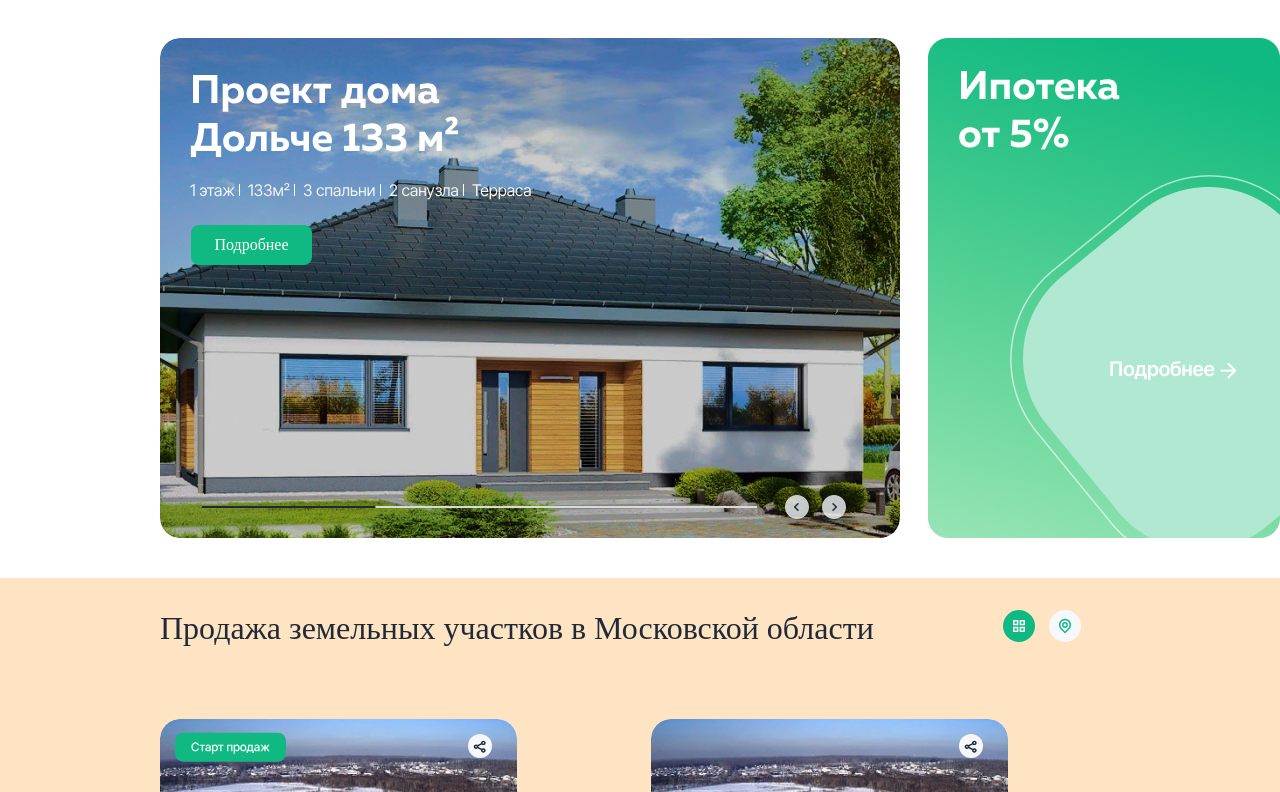
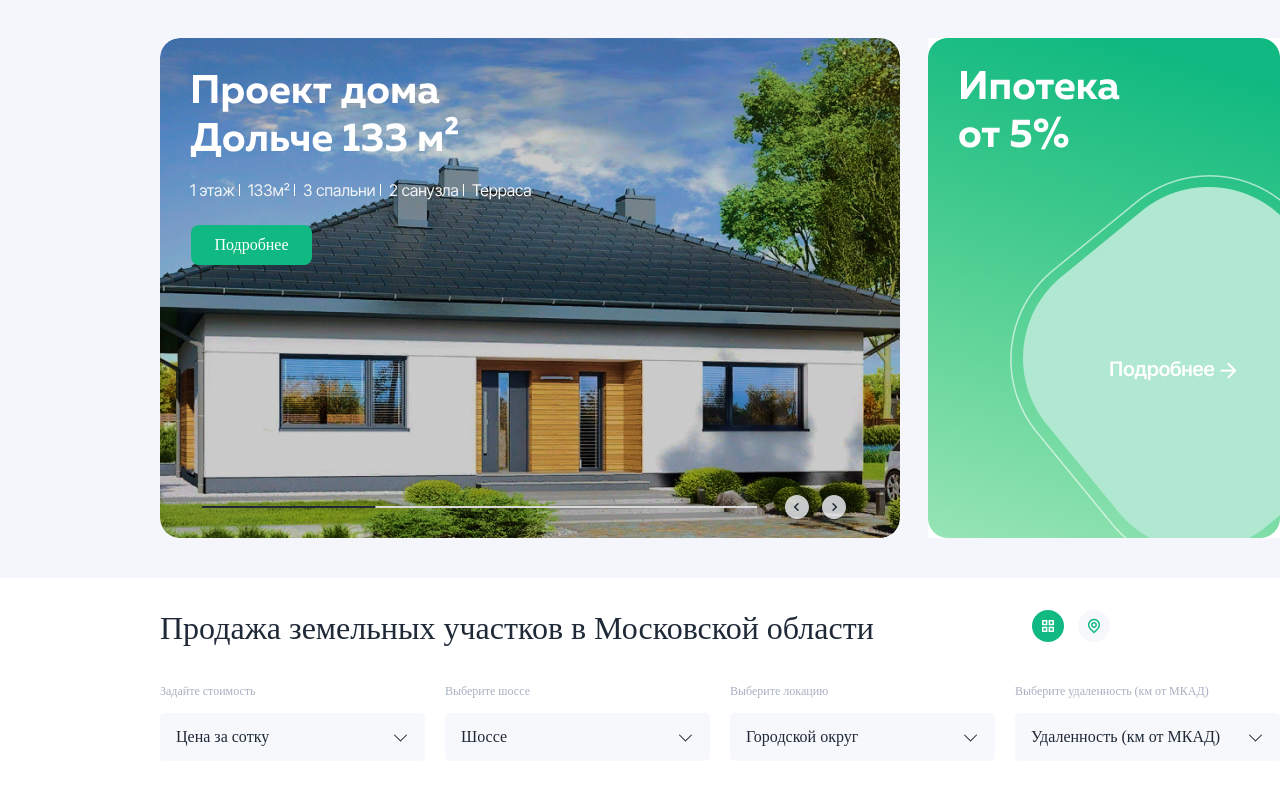
Before and after one commit to Akim262000/ZemBery, a plain HTML site: page index.html in a window 1280 px wide. Shown: the part 160-952 px from the top of the page. Drawn offline with Linux system fonts and the light colour scheme.

Commit message:
feat: Element form select

```diff
--- a/blocks/page/page.css
+++ b/blocks/page/page.css
@@ -1,3 +1,6 @@
 .page {
   max-width: 1440px;
+  width: 100%;
+  margin: 0 auto;
+  background-color: #F4F6FB;
 }
--- a/blocks/sale/__filter/sale__filter.css
+++ b/blocks/sale/__filter/sale__filter.css
@@ -1,3 +1,4 @@
 .sale__filter {
-
+  display: flex;
+  flex-direction: row;
 }
--- /dev/null
+++ b/blocks/sale/__label/sale__label.css
@@ -0,0 +1,6 @@
+.sale__label {
+  color: #A7B0C1;
+  font-weight: 400;
+  font-size: 12px;
+  line-height: 24px;
+}
--- /dev/null
+++ b/blocks/sale/__select/sale__select.css
@@ -0,0 +1,18 @@
+.sale__select {
+  width: 265px;
+  height: 48px;
+  border-radius: 5px;
+  border-style: none;
+  background-color: #f6f8fc;
+  color: #1f2937;
+  margin-right: 20px;
+  margin-top: 10px;
+  font-weight: 400;
+  font-size: 16px;
+  line-height: 24px;
+  padding-left: 16px;
+  appearance: none;
+  background-image: url(../../../image/arrow.svg);
+  background-repeat: no-repeat;
+  background-position: calc(100% - 16px) center;
+}
--- a/blocks/sale/sale.css
+++ b/blocks/sale/sale.css
@@ -1,4 +1,4 @@
 .sale {
-background-color: bisque;
+background-color: #fff;
 padding: 0 160px 40px;
 }
--- a/index.html
+++ b/index.html
@@ -63,8 +63,34 @@
             <a href=""><img src="./image/table.svg" alt="Иконка таблицы" /></a>
             <a href=""><img src="./image/location.svg" alt="Иконка карты" /></a>
           </div>
-          <div class="sale__filter"></div>
         </div>
+        <form class="sale__filter">
+          <div>
+            <label class="sale__label">Задайте стоимость</label>
+            <select class="sale__select">
+              <option>Цена за сотку</option>
+            </select>
+          </div>
+          <div>
+            <label class="sale__label">Выберите шоссе</label>
+            <select class="sale__select">
+              <option>Шоссе</option>
+            </select>
+          </div>
+          <div>
+            <label class="sale__label">Выберите локацию</label>
+            <select class="sale__select">
+              <option>Городской округ</option>
+            </select>
+          </div>
+          <div>
+            <label class="sale__label">Выберите удаленность (км от МКАД)</label>
+            <select class="sale__select">
+              <option>Удаленность (км от МКАД)</option>
+            </select>
+          </div>
+        </form>
+
         <section class="elements">
           <div class="element">
             <div>
--- a/pages/index.css
+++ b/pages/index.css
@@ -20,6 +20,8 @@
 @import url(../blocks/sale/__title/sale__title.css);
 @import url(../blocks/sale/__filter/sale__filter.css);
 @import url(../blocks/sale/__button/sale__button.css);
+@import url(../blocks/sale/__select/sale__select.css);
+@import url(../blocks/sale/__label/sale__label.css);
 /*Elements*/
 @import url(../blocks/elements/elements.css);
 /*Element*/
```
Also changed, not shown: image/arrow.svg (added). Lines whose indentation alone changed are shown as unchanged.
